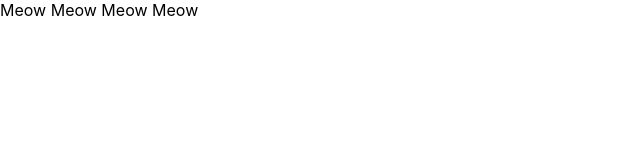
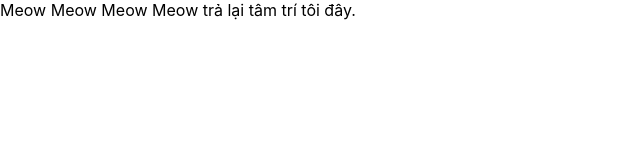
Before and after one commit to ngyngcphu/Simple-Food-Management-at-Restaurant, a React (Create React App) app in the folder app/: page / in a window 1280 px wide. Shown: the top 160 px of the page, without its empty margins (0-640 px from the left). Built offline with nearby package versions, Linux system fonts and the light colour scheme.

Commit message:
fix on github repo

```diff
--- a/app/src/App.js
+++ b/app/src/App.js
@@ -2,7 +2,7 @@ import './App.css';
 
 function App() {
   return (
-    <div>Meow Meow Meow Meow</div>
+    <div>Meow Meow Meow Meow trả lại tâm trí tôi đây.</div>
   );
 }
 
```
